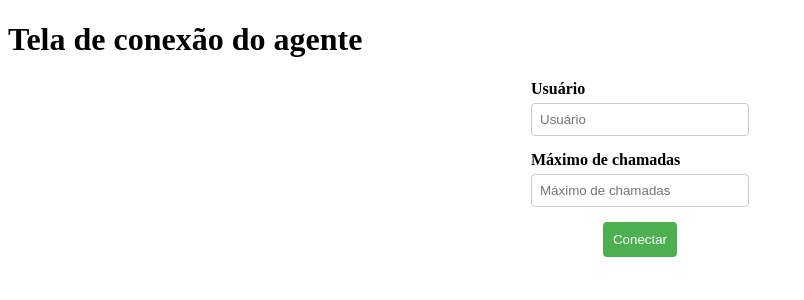
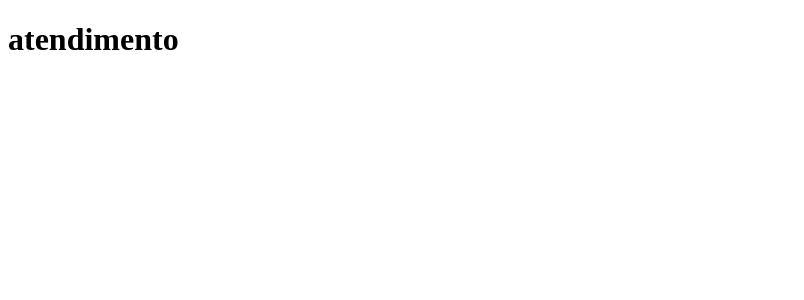
Before and after one commit to WagnerTerry/Chat-App, a React (Vite) app: page /ServiceScreen in a window 1280 px wide. Shown: the top 300 px of the page, without its empty margins (0-804 px from the left). Built offline with nearby package versions, Linux system fonts and the light colour scheme; the HTML template or start-up script is replaced by a standard one.

Commit message:
feat: criação da rota ServiceScreen

```diff
--- a/src/App.tsx
+++ b/src/App.tsx
@@ -1,8 +1,16 @@
+import { Routes, Route, BrowserRouter as Router, } from 'react-router-dom';
+
 import AgentConnection from './views/AgentConnection'
+import { ServiceScreen } from './views/ServiceScreen';
 
 const App = () => {
   return (
-    <AgentConnection />
+    <Router>
+      <Routes>
+        <Route path="/" element={<AgentConnection />} />
+        <Route path="/ServiceScreen" element={<ServiceScreen />} />
+      </Routes>
+    </Router>
   )
 }
 
--- a/src/views/AgentConnection/index.tsx
+++ b/src/views/AgentConnection/index.tsx
@@ -1,10 +1,10 @@
 import React, { useState, ChangeEvent } from 'react'
-// import {useNavigate} from 'react-router-dom'
+import { useNavigate, Link, } from 'react-router-dom';
 
 import "./style.scss"
 
 const AgentConnection: React.FC = () => {
-    // const navigate = useNavigate();
+    const navigate = useNavigate();
     const [name, setName] = useState('')
     const [maxCalls, setMaxCalls] = useState('')
 
@@ -19,13 +19,12 @@ const AgentConnection: React.FC = () => {
     const handleJoinRoom = () => {
         if (name.trim() !== '' && maxCalls.trim() !== '') {
             console.log("entrar")
-            // navigate(`/chat?name=${encodeURIComponent(name)}&maxCalls=${encodeURIComponent(maxCalls)}`);
-
+            navigate('/ServiceScreen', { state: { name, maxCalls } });            // navigate(`/chat?name=${encodeURIComponent(name)}&maxCalls=${encodeURIComponent(maxCalls)}`);
         }
     }
 
     return (
-        <div>
+        <div id="agent-connection">
             <h1>Tela de conexão do agente</h1>
 
             <div className='connection-data'>
@@ -37,7 +36,9 @@ const AgentConnection: React.FC = () => {
                     <label htmlFor="maxCalls" className="input-label">Máximo de chamadas</label>
                     <input type="text" value={maxCalls} className="styled-input" placeholder='Máximo de chamadas' onChange={handleMaxCallsChange} />
                 </div>
-                <button className="styled-button" onClick={handleJoinRoom}>Conectar</button>
+                <Link to="/ServiceScreen">
+                    <button className="styled-button" onClick={handleJoinRoom}>Conectar</button>
+                </Link>
             </div>
 
         </div>
--- a/src/views/AgentConnection/style.scss
+++ b/src/views/AgentConnection/style.scss
@@ -1,3 +1,9 @@
+#agent-connection {
+
+    h1 {
+        text-align: center;
+    }
+
     .connection-data {
         display: flex;
         flex-direction: column;
@@ -33,3 +39,4 @@
             }
         }
     }
+}
--- /dev/null
+++ b/src/views/ServiceScreen/index.tsx
@@ -0,0 +1,5 @@
+export const ServiceScreen = () => {
+    return (
+        <h1>atendimento</h1>
+    )
+}
```
Lines whose indentation alone changed are shown as unchanged.
